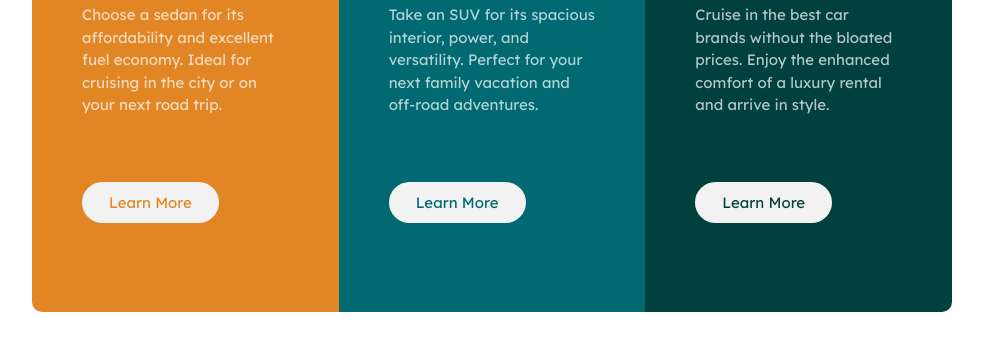
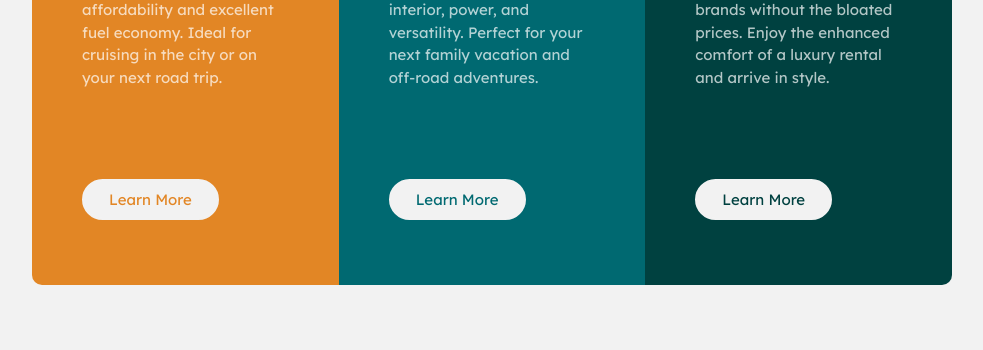
Before and after one commit to bryanloyd/Frontend-Mentor---3-Column-Preview-Card-Component, a plain HTML site: page index.html in a window 1280 px wide. Shown: the part 338-688 px from the top of the page, without its empty margins (148-1131 px from the left). Drawn offline with Linux system fonts and the light colour scheme.

Commit message:
additional updates

```diff
--- a/scripts/desktop.css
+++ b/scripts/desktop.css
@@ -8,6 +8,7 @@ body {
 }
 
 .container {
+  margin-top: 25px;
   width: 920px;
   height: 500px;
   display: grid;
@@ -30,5 +31,5 @@ body {
 }
 
 button {
-  margin-top: 50px;
+  margin-top: 75px;
 }
--- a/scripts/styles.css
+++ b/scripts/styles.css
@@ -15,7 +15,7 @@ body {
   flex-direction: column;
   justify-content: center;
   align-items: center;
-  background-color: var(--color-text-white);
+  background-color: var(--color-lt-gray);
 }
 
 h1 {
```
